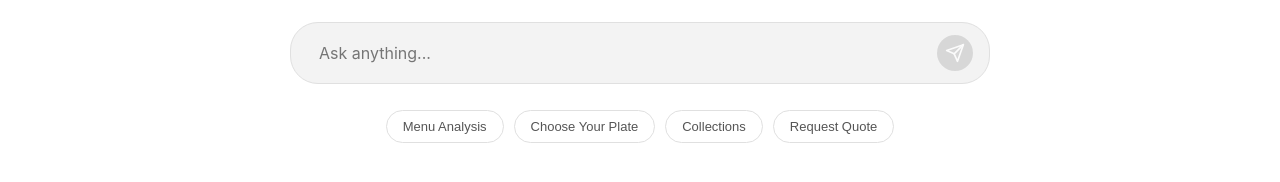
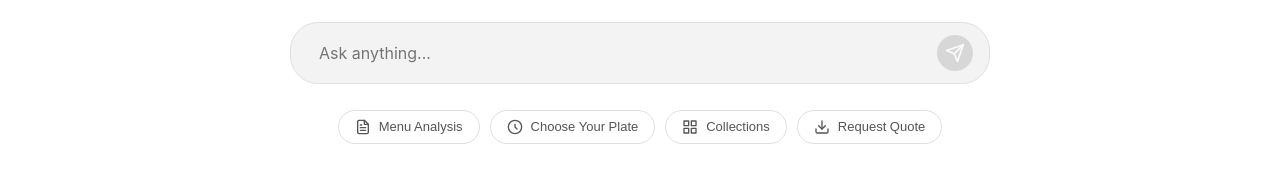
Before and after one commit to cagrici/idfine-chatbot, a plain HTML site: page test-chat.html in a window 1280 px wide. Shown: the part 362-544 px from the top of the page. Drawn offline with Linux system fonts and the light colour scheme; no server answers.

Commit message:
Add icons to starter buttons

```diff
--- a/test-chat.html
+++ b/test-chat.html
@@ -264,6 +264,9 @@
             cursor: pointer;
             transition: all 0.2s ease;
             white-space: nowrap;
+            display: flex;
+            align-items: center;
+            gap: 8px;
         }
 
         .starter-btn:hover {
@@ -408,10 +411,40 @@
 
             <!-- Starter Buttons (Visible Initially) -->
             <div class="starter-buttons" id="starterButtons">
-                <button class="starter-btn" onclick="sendQuickMessage('Menu Analysis')">Menu Analysis</button>
-                <button class="starter-btn" onclick="sendQuickMessage('Choose Your Plate')">Choose Your Plate</button>
-                <button class="starter-btn" onclick="sendQuickMessage('Collections')">Collections</button>
-                <button class="starter-btn" onclick="sendQuickMessage('Request Quote')">Request Quote</button>
+                <button class="starter-btn" onclick="sendQuickMessage('Menu Analysis')">
+                    <svg width="16" height="16" viewBox="0 0 24 24" fill="none" stroke="currentColor" stroke-width="2"
+                        stroke-linecap="round" stroke-linejoin="round">
+                        <path d="M14 2H6a2 2 0 0 0-2 2v16a2 2 0 0 0 2 2h12a2 2 0 0 0 2-2V8z"></path>
+                        <polyline points="14 2 14 8 20 8"></polyline>
+                        <line x1="16" y1="13" x2="8" y2="13"></line>
+                        <line x1="16" y1="17" x2="8" y2="17"></line>
+                        <polyline points="10 9 9 9 8 9"></polyline>
+                    </svg>
+                    Menu Analysis</button>
+                <button class="starter-btn" onclick="sendQuickMessage('Choose Your Plate')">
+                    <svg width="16" height="16" viewBox="0 0 24 24" fill="none" stroke="currentColor" stroke-width="2"
+                        stroke-linecap="round" stroke-linejoin="round">
+                        <circle cx="12" cy="12" r="10"></circle>
+                        <path d="M12 8v4l3 3"></path>
+                    </svg>
+                    Choose Your Plate</button>
+                <button class="starter-btn" onclick="sendQuickMessage('Collections')">
+                    <svg width="16" height="16" viewBox="0 0 24 24" fill="none" stroke="currentColor" stroke-width="2"
+                        stroke-linecap="round" stroke-linejoin="round">
+                        <rect x="3" y="3" width="7" height="7"></rect>
+                        <rect x="14" y="3" width="7" height="7"></rect>
+                        <rect x="14" y="14" width="7" height="7"></rect>
+                        <rect x="3" y="14" width="7" height="7"></rect>
+                    </svg>
+                    Collections</button>
+                <button class="starter-btn" onclick="sendQuickMessage('Request Quote')">
+                    <svg width="16" height="16" viewBox="0 0 24 24" fill="none" stroke="currentColor" stroke-width="2"
+                        stroke-linecap="round" stroke-linejoin="round">
+                        <path d="M21 15v4a2 2 0 0 1-2 2H5a2 2 0 0 1-2-2v-4"></path>
+                        <polyline points="7 10 12 15 17 10"></polyline>
+                        <line x1="12" y1="15" x2="12" y2="3"></line>
+                    </svg>
+                    Request Quote</button>
             </div>
         </div>
 
```
